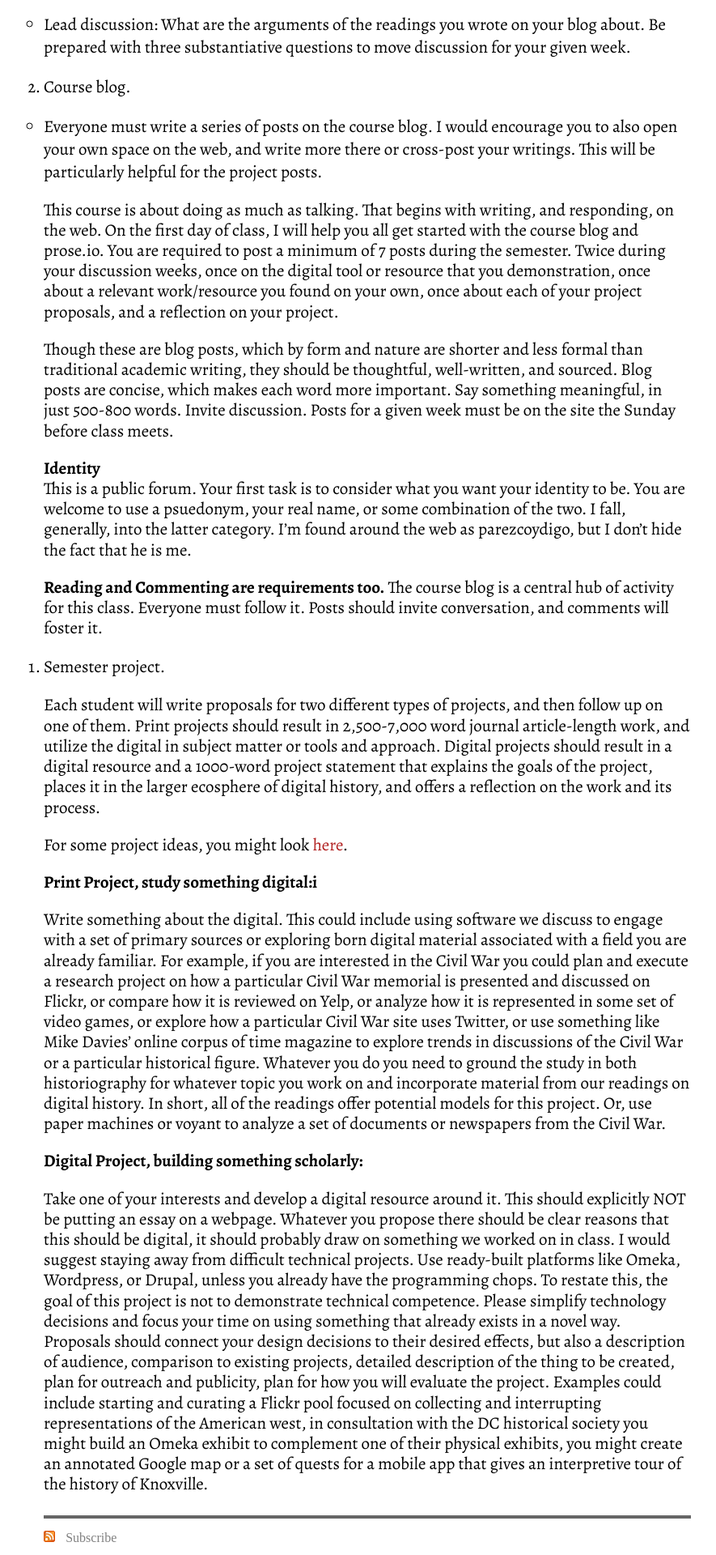
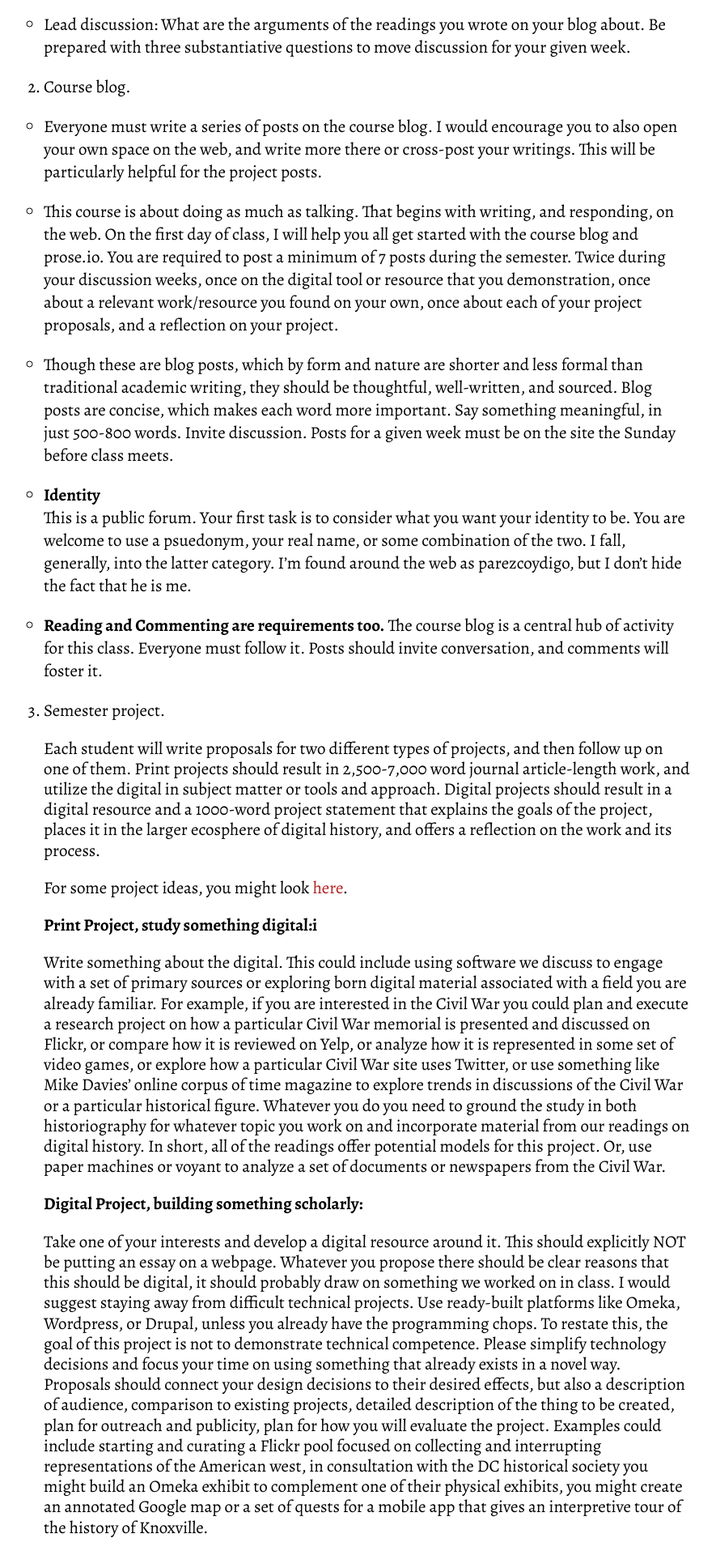
Before and after one commit to chadblack/history580, a Jekyll site: the page built from info/assignments.md, in a window 1280 px wide. Shown: the part 451-2371 px from the top of the page at 81% size, without its empty margins (186-1071 px from the left). Built offline with Jekyll 4.4.1, drawn with Linux system fonts in a browser that asks for light colours; some web fonts are replaced; Markdown is read by kramdown in place of the engine named in the settings.

```diff
--- a/info/assignments.md
+++ b/info/assignments.md
@@ -11,15 +11,11 @@ This course is a strange bird for a History seminar. It is part theory and part
     *  Lead discussion: What are the arguments of the readings you wrote on your blog about. Be prepared with three substantiative questions to move discussion for your given week.
 2.  Course blog.
     *  Everyone must write a series of posts on the course blog. I would encourage you to also open your own space on the web, and write more there or cross-post your writings. This will be particularly helpful for the project posts.
-
-This course is about doing as much as talking. That begins with writing, and responding, on the web. On the first day of class, I will help you all get started with the course blog and prose.io. You are required to post a minimum of 7 posts during the semester. Twice during your discussion weeks, once on the digital tool or resource that you demonstration, once about a relevant work/resource you found on your own, once about each of your project proposals, and a reflection on your project.
-
-Though these are blog posts, which by form and nature are shorter and less formal than traditional academic writing, they should be thoughtful, well-written, and sourced. Blog posts are concise, which makes each word more important. Say something meaningful, in just 500-800 words. Invite discussion. Posts for a given week must be on the site the Sunday before class meets.
-
-**Identity**
+    *  This course is about doing as much as talking. That begins with writing, and responding, on the web. On the first day of class, I will help you all get started with the course blog and prose.io. You are required to post a minimum of 7 posts during the semester. Twice during your discussion weeks, once on the digital tool or resource that you demonstration, once about a relevant work/resource you found on your own, once about each of your project proposals, and a reflection on your project.
+    *  Though these are blog posts, which by form and nature are shorter and less formal than traditional academic writing, they should be thoughtful, well-written, and sourced. Blog posts are concise, which makes each word more important. Say something meaningful, in just 500-800 words. Invite discussion. Posts for a given week must be on the site the Sunday before class meets.
+    *  **Identity**
 This is a public forum. Your first task is to consider what you want your identity to be. You are welcome to use a psuedonym, your real name, or some combination of the two. I fall, generally, into the latter category. I'm found around the web as parezcoydigo, but I don't hide the fact that he is me.
-
-**Reading and Commenting are requirements too.**  The course blog is a central hub of activity for this class. Everyone must follow it. Posts should invite conversation, and comments will foster it.
+    *  **Reading and Commenting are requirements too.**  The course blog is a central hub of activity for this class. Everyone must follow it. Posts should invite conversation, and comments will foster it.
 
 
 3.  Semester project.
```
